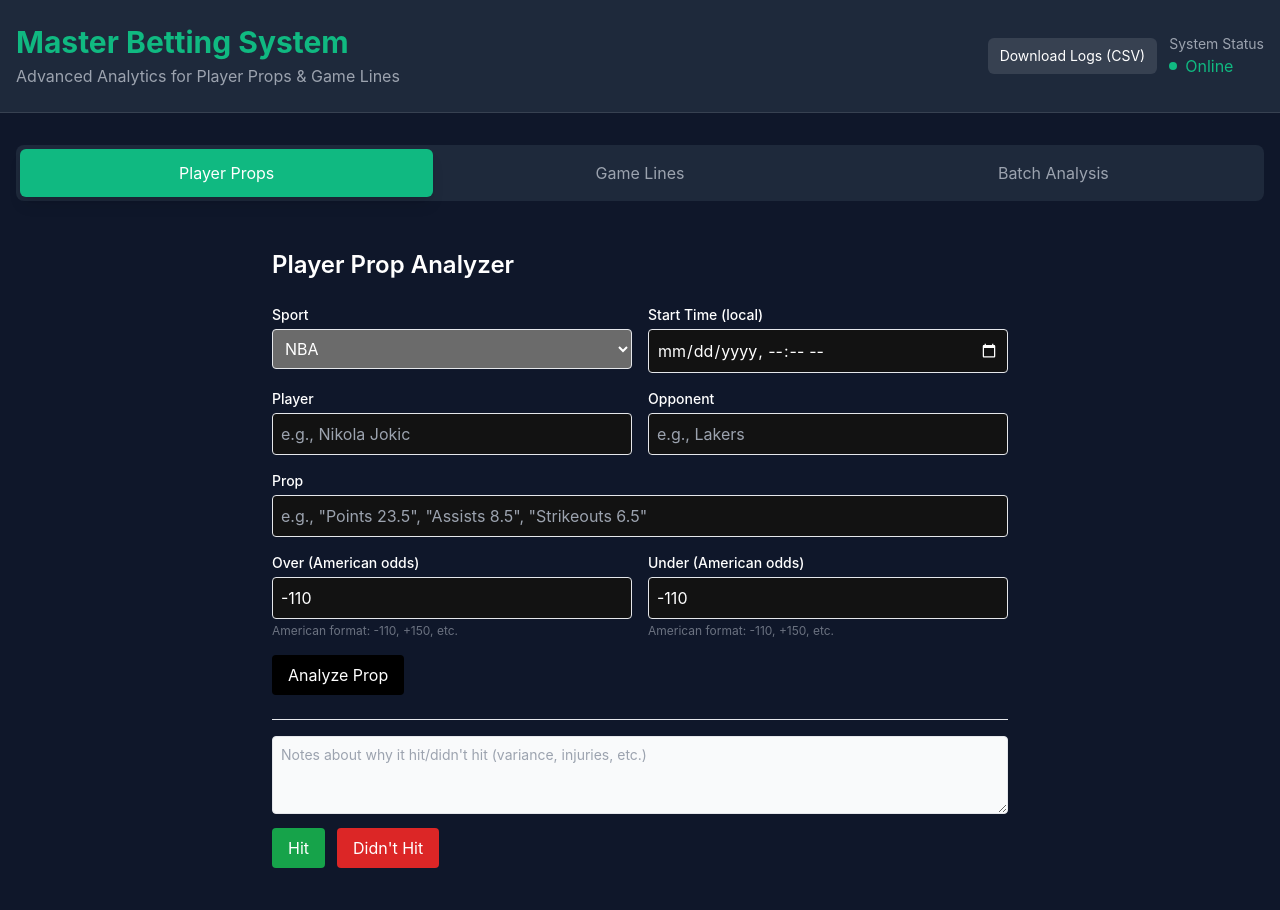
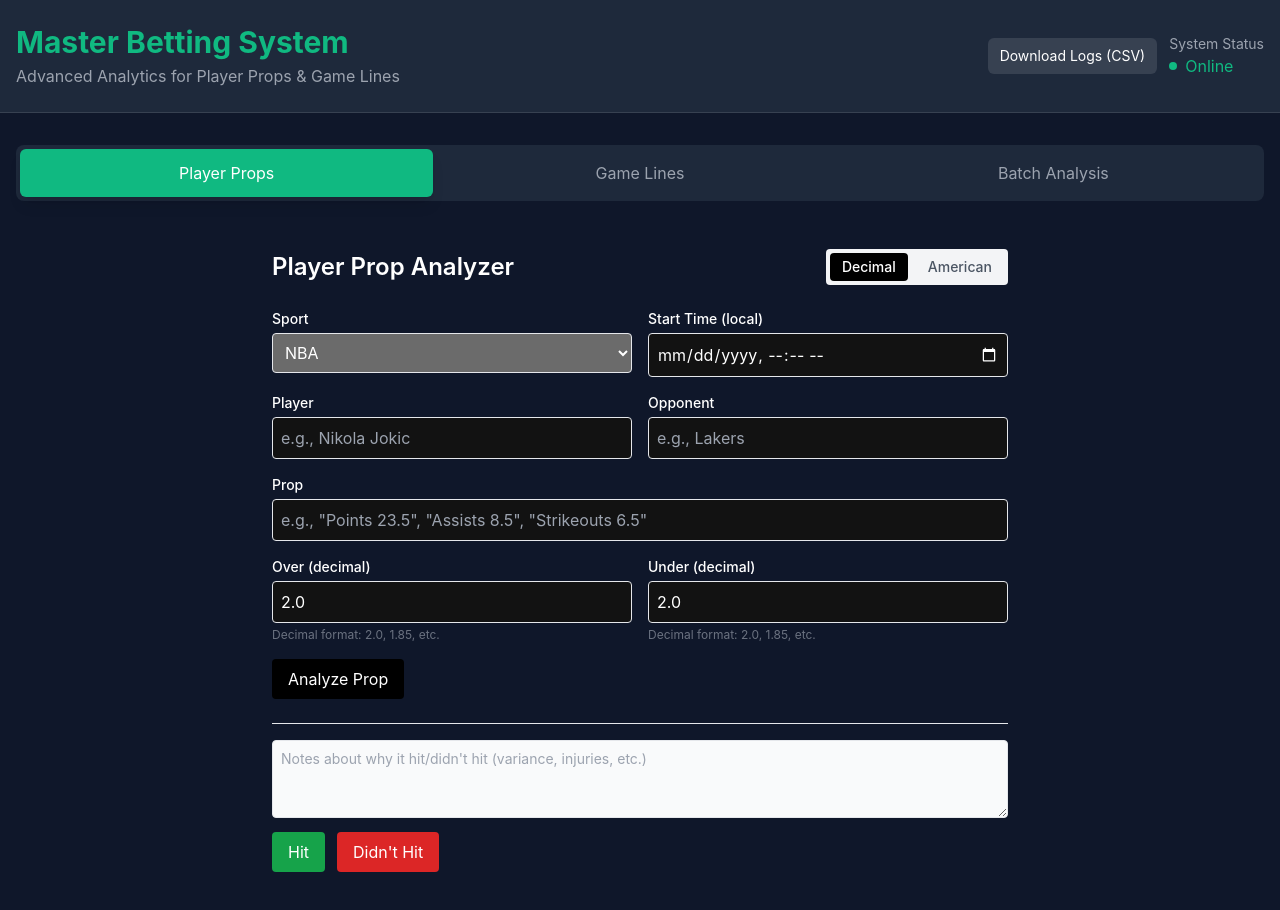
Before and after one commit to infinitefutureleadersconsultin-star/betting-system5, a React (Vite) app: page / in a window 1280 px wide. Shown: the top 910 px of the page. Built offline with nearby package versions, Linux system fonts and the light colour scheme.

Commit message:
Update PropAnalyzer.jsx

```diff
--- a/src/components/PropAnalyzer.jsx
+++ b/src/components/PropAnalyzer.jsx
@@ -3,14 +3,30 @@ import axios from 'axios';
 import LoadingSpinner from './LoadingSpinner';
 import ResultCard from './ResultCard';
 
+// Odds conversion utilities
+const decimalToAmerican = (decimal) => {
+  const dec = Number(decimal);
+  if (!Number.isFinite(dec) || dec <= 1) return -110;
+  if (dec >= 2) return Math.round((dec - 1) * 100);
+  return Math.round(-100 / (dec - 1));
+};
+
+const americanToDecimal = (american) => {
+  const am = Number(american);
+  if (!Number.isFinite(am) || am === 0) return 2.0;
+  if (am > 0) return (am / 100) + 1;
+  return (100 / Math.abs(am)) + 1;
+};
+
 export default function PropAnalyzer() {
+  const [oddsFormat, setOddsFormat] = useState('decimal'); // 'decimal' or 'american'
   const [form, setForm] = useState({
     sport: 'NBA',
     player: '',
     opponent: '',
     prop: '',
-    oddsOver: '-110',
-    oddsUnder: '-110',
+    oddsOver: '2.0',
+    oddsUnder: '2.0',
     startTimeLocal: ''
   });
 
@@ -23,6 +39,24 @@ export default function PropAnalyzer() {
   const handleChange = (e) => {
     const { name, value } = e.target;
     setForm((prev) => ({ ...prev, [name]: value }));
+  };
+
+  const handleOddsFormatChange = (newFormat) => {
+    // Convert existing odds values when switching formats
+    if (oddsFormat === 'decimal' && newFormat === 'american') {
+      setForm((prev) => ({
+        ...prev,
+        oddsOver: String(decimalToAmerican(prev.oddsOver)),
+        oddsUnder: String(decimalToAmerican(prev.oddsUnder))
+      }));
+    } else if (oddsFormat === 'american' && newFormat === 'decimal') {
+      setForm((prev) => ({
+        ...prev,
+        oddsOver: String(americanToDecimal(prev.oddsOver).toFixed(2)),
+        oddsUnder: String(americanToDecimal(prev.oddsUnder).toFixed(2))
+      }));
+    }
+    setOddsFormat(newFormat);
   };
 
   const toISOFromLocal = (local) => {
@@ -42,16 +76,26 @@ export default function PropAnalyzer() {
     setError('');
     setResult(null);
 
+    // Convert to American odds for backend (backend expects American format)
+    let overAmerican, underAmerican;
+    if (oddsFormat === 'decimal') {
+      overAmerican = decimalToAmerican(form.oddsOver);
+      underAmerican = decimalToAmerican(form.oddsUnder);
+    } else {
+      overAmerican = parseFloat(form.oddsOver);
+      underAmerican = parseFloat(form.oddsUnder);
+    }
+
     const analysisData = {
       sport: (form.sport || '').trim(),
       player: (form.player || '').trim(),
       opponent: (form.opponent || '').trim(),
       prop: (form.prop || '').trim(),
       odds: {
-        over: parseFloat(form.oddsOver),
-        under: parseFloat(form.oddsUnder),
+        over: overAmerican,
+        under: underAmerican,
       },
-      currentPrice: parseFloat(form.oddsOver), // Use over odds as current price for CLV
+      currentPrice: overAmerican,
       startTime: toISOFromLocal(form.startTimeLocal),
     };
 
@@ -92,7 +136,35 @@ export default function PropAnalyzer() {
 
   return (
     <div className="max-w-3xl mx-auto p-4 space-y-6">
-      <h2 className="text-2xl font-semibold">Player Prop Analyzer</h2>
+      <div className="flex items-center justify-between">
+        <h2 className="text-2xl font-semibold">Player Prop Analyzer</h2>
+
+        {/* Odds Format Toggle */}
+        <div className="flex items-center gap-2 bg-gray-100 rounded p-1">
+          <button
+            type="button"
+            onClick={() => handleOddsFormatChange('decimal')}
+            className={`px-3 py-1 rounded text-sm font-medium transition-colors ${
+              oddsFormat === 'decimal'
+                ? 'bg-black text-white'
+                : 'bg-transparent text-gray-600 hover:text-gray-900'
+            }`}
+          >
+            Decimal
+          </button>
+          <button
+            type="button"
+            onClick={() => handleOddsFormatChange('american')}
+            className={`px-3 py-1 rounded text-sm font-medium transition-colors ${
+              oddsFormat === 'american'
+                ? 'bg-black text-white'
+                : 'bg-transparent text-gray-600 hover:text-gray-900'
+            }`}
+          >
+            American
+          </button>
+        </div>
+      </div>
 
       <form onSubmit={handleAnalyze} className="grid grid-cols-1 md:grid-cols-2 gap-4">
         {/* Sport */}
@@ -164,35 +236,43 @@ export default function PropAnalyzer() {
           />
         </label>
 
-        {/* Odds Over (American format) */}
+        {/* Odds Over */}
         <label className="flex flex-col">
-          <span className="text-sm font-medium mb-1">Over (American odds)</span>
+          <span className="text-sm font-medium mb-1">
+            Over ({oddsFormat === 'decimal' ? 'decimal' : 'American'})
+          </span>
           <input
             type="text"
             name="oddsOver"
             value={form.oddsOver}
             onChange={handleChange}
-            placeholder="-110, +120, etc."
+            placeholder={oddsFormat === 'decimal' ? '2.0, 1.85, etc.' : '-110, +120, etc.'}
             className="border rounded p-2"
           />
           <span className="text-xs text-gray-500 mt-1">
-            American format: -110, +150, etc.
+            {oddsFormat === 'decimal'
+              ? 'Decimal format: 2.0, 1.85, etc.'
+              : 'American format: -110, +150, etc.'}
           </span>
         </label>
 
-        {/* Odds Under (American format) */}
+        {/* Odds Under */}
         <label className="flex flex-col">
-          <span className="text-sm font-medium mb-1">Under (American odds)</span>
+          <span className="text-sm font-medium mb-1">
+            Under ({oddsFormat === 'decimal' ? 'decimal' : 'American'})
+          </span>
           <input
             type="text"
             name="oddsUnder"
             value={form.oddsUnder}
             onChange={handleChange}
-            placeholder="-110, +120, etc."
+            placeholder={oddsFormat === 'decimal' ? '2.0, 1.85, etc.' : '-110, +120, etc.'}
             className="border rounded p-2"
           />
           <span className="text-xs text-gray-500 mt-1">
-            American format: -110, +150, etc.
+            {oddsFormat === 'decimal'
+              ? 'Decimal format: 2.0, 1.85, etc.'
+              : 'American format: -110, +150, etc.'}
           </span>
         </label>
 
@@ -243,7 +323,7 @@ export default function PropAnalyzer() {
 
       {result && (
         <div className="space-y-4">
-          <ResultCard result={result} type="prop" />
+          <ResultCard result={result} type="prop" oddsFormat={oddsFormat} />
           <div className="border rounded p-4">
             <div className="font-semibold mb-2">Analysis Result (raw)</div>
             <pre className="text-xs overflow-auto">{JSON.stringify(result, null, 2)}</pre>
```
